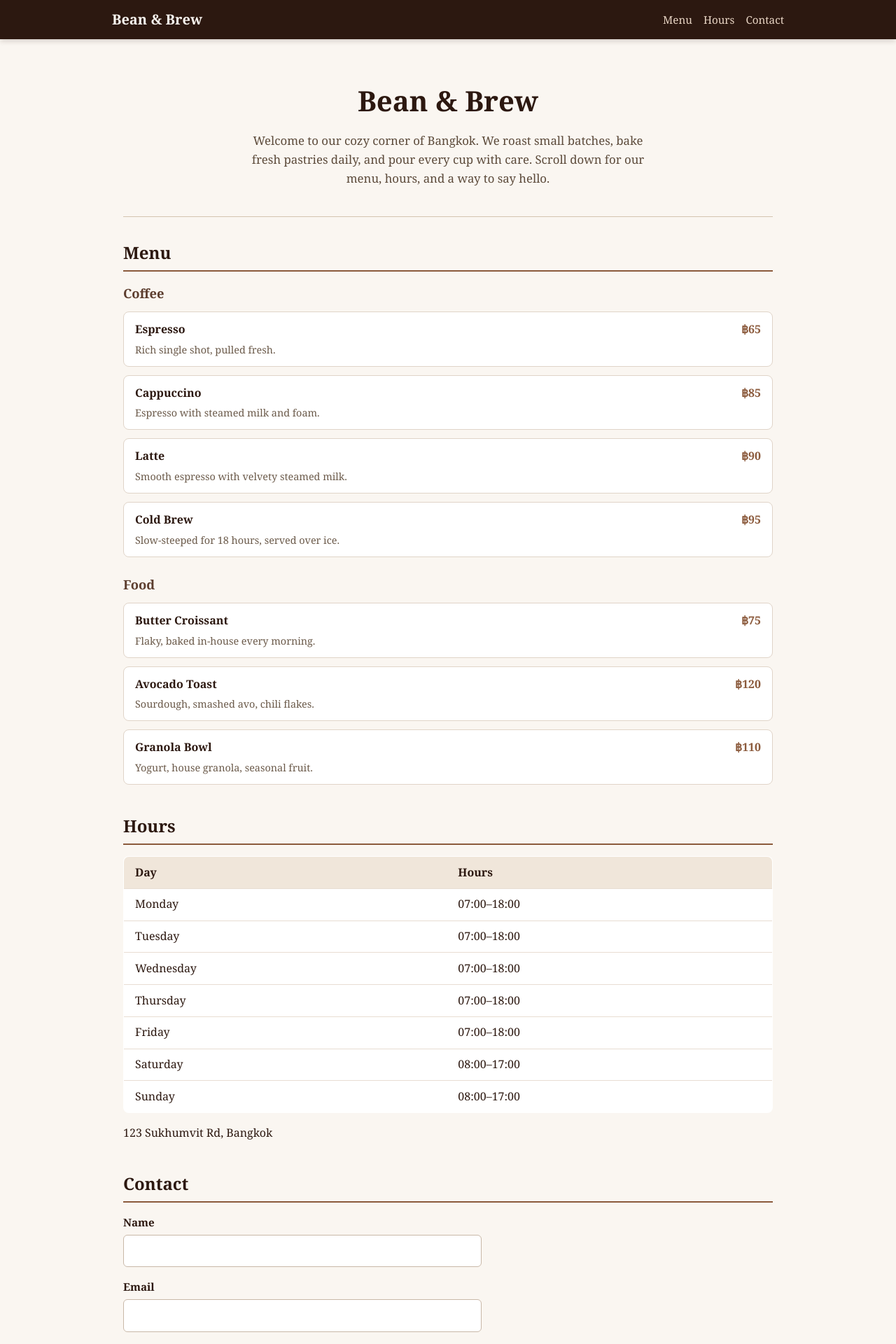
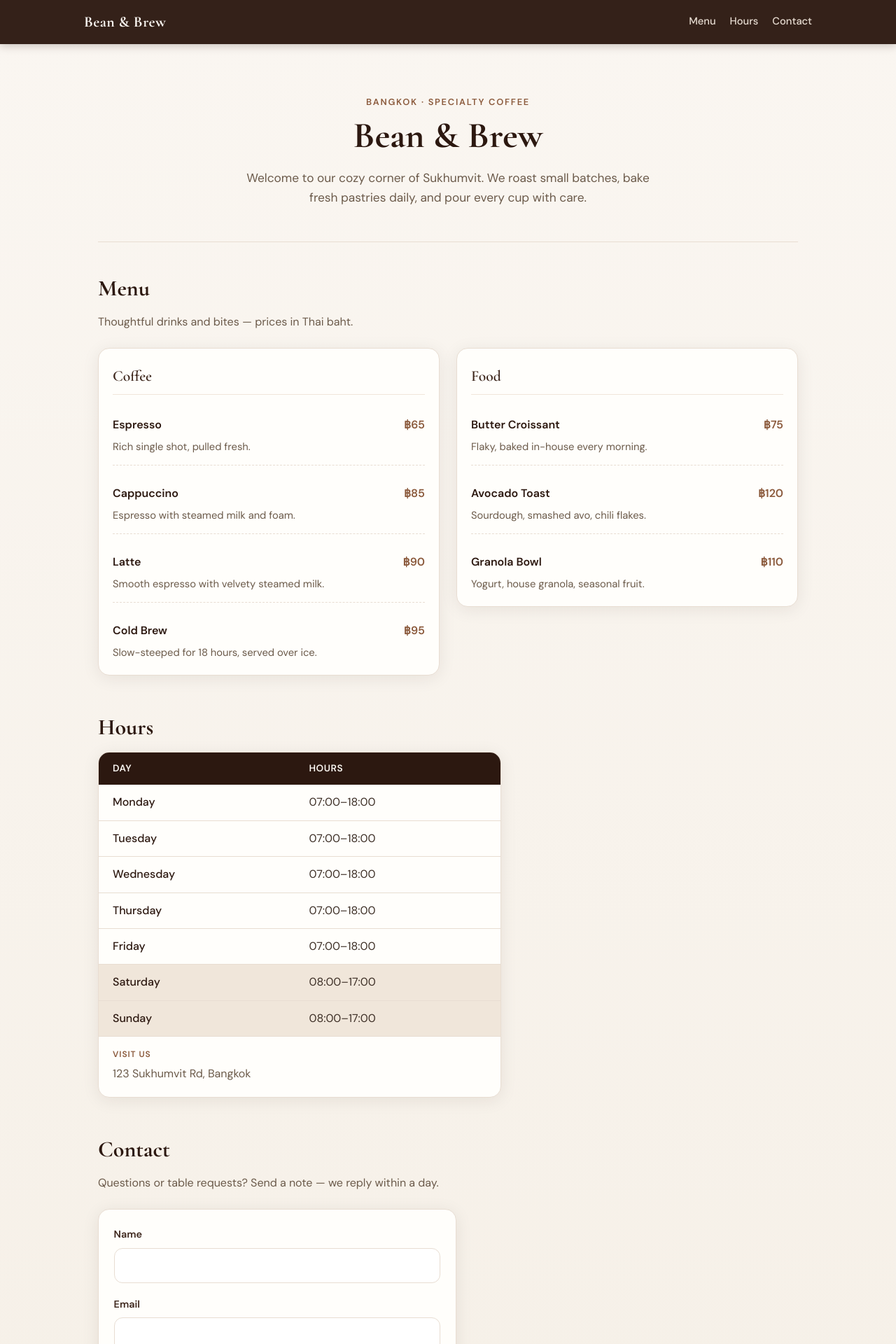
Before and after one commit to nopponcha/coffeeshop-demo, a Next.js app: page / in a window 1280 px wide. Shown: the top 1920 px of the page at 70% size. Built offline with nearby package versions, Linux system fonts and the light colour scheme.

Commit message:
feat: polish UI, fonts, and contact form hardening
Add Cormorant Garamond and DM Sans via next/font, warm coffee-shop
layout with card menu grid and styled hours/contact sections. Sanitize
and length-limit form input with shared validation helpers and CSP meta
compatible with static Next.js export.

```diff
--- a/src/app/globals.css
+++ b/src/app/globals.css
@@ -2,6 +2,27 @@
 *::before,
 *::after {
   box-sizing: border-box;
+}
+
+:root {
+  --color-espresso: #2c1810;
+  --color-espresso-soft: #3d261c;
+  --color-cream: #faf6f1;
+  --color-cream-deep: #f0e6da;
+  --color-latte: #e8ddd2;
+  --color-caramel: #8b5a3c;
+  --color-caramel-dark: #6d4530;
+  --color-accent: #c4a574;
+  --color-text: #3d2f26;
+  --color-text-muted: #6b5a4a;
+  --color-surface: #fffefb;
+  --color-error: #9b2c2c;
+  --color-error-bg: #fdecec;
+  --color-success: #2e6b3e;
+  --color-success-bg: #e8f5ec;
+  --shadow-soft: 0 4px 24px rgba(44, 24, 16, 0.08);
+  --radius-md: 12px;
+  --radius-lg: 16px;
 }
 
 html {
@@ -10,21 +31,34 @@ html {
 
 body {
   margin: 0;
-  font-family: Georgia, "Times New Roman", serif;
-  line-height: 1.6;
-  color: #2c1810;
-  background: #faf6f1;
+  font-family: var(--font-body), "DM Sans", system-ui, sans-serif;
+  line-height: 1.65;
+  color: var(--color-text);
+  background: linear-gradient(180deg, var(--color-cream) 0%, #f5efe6 100%);
+  min-height: 100vh;
+}
+
+.visually-hidden {
+  position: absolute;
+  width: 1px;
+  height: 1px;
+  padding: 0;
+  margin: -1px;
+  overflow: hidden;
+  clip: rect(0, 0, 0, 0);
+  white-space: nowrap;
+  border: 0;
 }
 
 a {
-  color: #5c3d2e;
+  color: var(--color-caramel);
 }
 
 a:focus-visible,
 button:focus-visible,
 input:focus-visible,
 textarea:focus-visible {
-  outline: 2px solid #8b5a3c;
+  outline: 2px solid var(--color-accent);
   outline-offset: 2px;
 }
 
@@ -32,14 +66,15 @@ textarea:focus-visible {
   position: sticky;
   top: 0;
   z-index: 10;
-  background: #2c1810;
-  color: #faf6f1;
-  padding: 0.75rem 1rem;
-  box-shadow: 0 2px 8px rgba(44, 24, 16, 0.2);
+  background: rgba(44, 24, 16, 0.96);
+  backdrop-filter: blur(8px);
+  color: var(--color-cream);
+  padding: 0.85rem 1.25rem;
+  box-shadow: 0 2px 12px rgba(44, 24, 16, 0.25);
 }
 
 .site-header__inner {
-  max-width: 960px;
+  max-width: 1040px;
   margin: 0 auto;
   display: flex;
   flex-wrap: wrap;
@@ -49,8 +84,10 @@ textarea:focus-visible {
 }
 
 .site-header__brand {
-  font-size: 1.25rem;
+  font-family: var(--font-heading), "Cormorant Garamond", Georgia, serif;
+  font-size: 1.35rem;
   font-weight: 700;
+  letter-spacing: 0.02em;
   margin: 0;
   color: inherit;
   text-decoration: none;
@@ -59,65 +96,111 @@ textarea:focus-visible {
 .site-nav {
   display: flex;
   flex-wrap: wrap;
-  gap: 1rem;
+  gap: 0.35rem 1.25rem;
 }
 
 .site-nav a {
-  color: #e8d5c4;
+  color: var(--color-latte);
   text-decoration: none;
-  font-size: 0.95rem;
+  font-size: 0.92rem;
+  font-weight: 500;
+  padding: 0.25rem 0;
+  border-bottom: 2px solid transparent;
 }
 
 .site-nav a:hover {
   color: #fff;
+  border-bottom-color: var(--color-accent);
 }
 
 main {
-  max-width: 960px;
+  max-width: 1040px;
   margin: 0 auto;
-  padding: 1.5rem 1rem 3rem;
+  padding: 2rem 1.25rem 3.5rem;
 }
 
 .hero {
   text-align: center;
-  padding: 2rem 0 2.5rem;
-  border-bottom: 1px solid #d4c4b0;
-  margin-bottom: 2rem;
+  padding: 2.5rem 0 3rem;
+  margin-bottom: 2.5rem;
+  border-bottom: 1px solid var(--color-latte);
+}
+
+.hero__eyebrow {
+  margin: 0 0 0.5rem;
+  font-size: 0.8rem;
+  font-weight: 600;
+  letter-spacing: 0.14em;
+  text-transform: uppercase;
+  color: var(--color-caramel);
 }
 
 .hero h1 {
-  font-size: clamp(1.75rem, 5vw, 2.5rem);
-  margin: 0 0 0.75rem;
-  color: #2c1810;
+  font-family: var(--font-heading), "Cormorant Garamond", Georgia, serif;
+  font-size: clamp(2.25rem, 7vw, 3.25rem);
+  font-weight: 700;
+  line-height: 1.15;
+  margin: 0 0 1rem;
+  color: var(--color-espresso);
 }
 
-.hero p {
+.hero__lead {
   margin: 0 auto;
-  max-width: 36rem;
-  font-size: 1.05rem;
-  color: #5c4a3a;
+  max-width: 38rem;
+  font-size: 1.08rem;
+  color: var(--color-text-muted);
 }
 
-section {
-  margin-bottom: 2.5rem;
-  scroll-margin-top: 4rem;
+.section {
+  margin-bottom: 3rem;
+  scroll-margin-top: 5rem;
 }
 
-section h2 {
-  font-size: 1.5rem;
-  margin: 0 0 1rem;
-  border-bottom: 2px solid #8b5a3c;
-  padding-bottom: 0.35rem;
+.section h2 {
+  font-family: var(--font-heading), "Cormorant Garamond", Georgia, serif;
+  font-size: clamp(1.65rem, 4vw, 2rem);
+  font-weight: 700;
+  margin: 0 0 0.5rem;
+  color: var(--color-espresso);
+}
+
+.section__intro {
+  margin: 0 0 1.5rem;
+  color: var(--color-text-muted);
+  max-width: 36rem;
+}
+
+.card {
+  background: var(--color-surface);
+  border: 1px solid var(--color-latte);
+  border-radius: var(--radius-lg);
+  box-shadow: var(--shadow-soft);
+}
+
+.menu-grid {
+  display: grid;
+  gap: 1.5rem;
+}
+
+@media (min-width: 720px) {
+  .menu-grid {
+    grid-template-columns: 1fr 1fr;
+    align-items: start;
+  }
 }
 
 .menu-category {
-  margin-bottom: 1.5rem;
+  padding: 1.35rem 1.25rem 1.25rem;
 }
 
 .menu-category h3 {
-  margin: 0 0 0.75rem;
-  font-size: 1.15rem;
-  color: #5c3d2e;
+  font-family: var(--font-heading), "Cormorant Garamond", Georgia, serif;
+  margin: 0 0 1rem;
+  font-size: 1.35rem;
+  font-weight: 600;
+  color: var(--color-espresso-soft);
+  padding-bottom: 0.5rem;
+  border-bottom: 1px solid var(--color-cream-deep);
 }
 
 .menu-list {
@@ -126,131 +209,215 @@ section h2 {
   padding: 0;
   display: flex;
   flex-direction: column;
+  gap: 0.85rem;
+}
+
+.menu-item {
+  padding: 0.85rem 0;
+  border-bottom: 1px dashed var(--color-latte);
+}
+
+.menu-item:last-child {
+  border-bottom: none;
+  padding-bottom: 0;
+}
+
+.menu-item__header {
+  display: flex;
+  justify-content: space-between;
+  align-items: baseline;
   gap: 0.75rem;
 }
 
-.menu-item {
-  display: flex;
-  flex-wrap: wrap;
-  justify-content: space-between;
-  gap: 0.25rem 1rem;
-  padding: 0.75rem 1rem;
-  background: #fff;
-  border-radius: 8px;
-  border: 1px solid #e0d4c8;
-}
-
 .menu-item__name {
-  font-weight: 700;
+  font-weight: 600;
+  color: var(--color-espresso);
 }
 
 .menu-item__desc {
-  flex: 1 1 100%;
-  margin: 0;
-  font-size: 0.9rem;
-  color: #6b5a4a;
+  margin: 0.35rem 0 0;
+  font-size: 0.92rem;
+  color: var(--color-text-muted);
 }
 
 .menu-item__price {
-  font-weight: 700;
-  color: #8b5a3c;
+  font-weight: 600;
+  color: var(--color-caramel);
   white-space: nowrap;
+  font-variant-numeric: tabular-nums;
+}
+
+.hours-card {
+  padding: 0;
+  overflow: hidden;
+  max-width: 36rem;
 }
 
 .hours-table {
   width: 100%;
   border-collapse: collapse;
-  background: #fff;
-  border-radius: 8px;
-  overflow: hidden;
-  border: 1px solid #e0d4c8;
 }
 
 .hours-table th,
 .hours-table td {
-  padding: 0.6rem 1rem;
+  padding: 0.75rem 1.25rem;
   text-align: left;
-  border-bottom: 1px solid #e8ddd2;
 }
 
-.hours-table tr:last-child td {
+.hours-table thead th {
+  background: var(--color-espresso);
+  color: var(--color-cream);
+  font-weight: 600;
+  font-size: 0.85rem;
+  letter-spacing: 0.04em;
+  text-transform: uppercase;
+}
+
+.hours-table tbody th {
+  font-weight: 500;
+  color: var(--color-espresso);
+}
+
+.hours-table tbody tr {
+  border-bottom: 1px solid var(--color-latte);
+}
+
+.hours-table tbody tr:last-child {
   border-bottom: none;
 }
 
-.hours-table th {
-  background: #f0e6da;
-  font-weight: 600;
+.hours-table__weekend {
+  background: var(--color-cream-deep);
 }
 
 .address {
-  margin-top: 1rem;
+  margin: 0;
+  padding: 1rem 1.25rem 1.25rem;
   font-style: normal;
+  border-top: 1px solid var(--color-latte);
+  color: var(--color-text-muted);
+  display: flex;
+  flex-direction: column;
+  gap: 0.25rem;
+}
+
+.address__label {
+  font-size: 0.75rem;
+  font-weight: 600;
+  letter-spacing: 0.08em;
+  text-transform: uppercase;
+  color: var(--color-caramel);
+}
+
+.contact-card {
+  max-width: 32rem;
+  padding: 1.5rem 1.35rem;
+  background: var(--color-surface);
+  border: 1px solid var(--color-latte);
+  border-radius: var(--radius-lg);
+  box-shadow: var(--shadow-soft);
 }
 
 .contact-form {
   display: flex;
   flex-direction: column;
-  gap: 1rem;
-  max-width: 32rem;
+  gap: 1.15rem;
 }
 
 .form-field label {
   display: block;
   font-weight: 600;
-  margin-bottom: 0.35rem;
-  font-size: 0.95rem;
+  margin-bottom: 0.4rem;
+  font-size: 0.9rem;
+  color: var(--color-espresso-soft);
 }
 
 .form-field input,
 .form-field textarea {
   width: 100%;
-  padding: 0.6rem 0.75rem;
+  max-width: 100%;
+  padding: 0.7rem 0.85rem;
   font: inherit;
-  border: 1px solid #c9b8a8;
-  border-radius: 6px;
+  border: 1px solid var(--color-latte);
+  border-radius: var(--radius-md);
   background: #fff;
+  color: var(--color-text);
+  transition: border-color 0.15s ease, box-shadow 0.15s ease;
+}
+
+.form-field input:hover,
+.form-field textarea:hover {
+  border-color: var(--color-accent);
+}
+
+.form-field input:focus,
+.form-field textarea:focus {
+  border-color: var(--color-caramel);
+  box-shadow: 0 0 0 3px rgba(139, 90, 60, 0.15);
+}
+
+.form-field--invalid input,
+.form-field--invalid textarea {
+  border-color: var(--color-error);
+  background: var(--color-error-bg);
 }
 
 .form-field textarea {
-  min-height: 120px;
+  min-height: 128px;
   resize: vertical;
 }
 
 .form-error {
-  margin: 0.25rem 0 0;
-  color: #a32c2c;
+  display: flex;
+  align-items: flex-start;
+  gap: 0.35rem;
+  margin: 0.4rem 0 0;
+  color: var(--color-error);
   font-size: 0.875rem;
+  font-weight: 500;
 }
 
 .form-success {
-  margin: 0;
-  padding: 0.75rem 1rem;
-  background: #e8f5e9;
-  border: 1px solid #81c784;
-  border-radius: 6px;
-  color: #2e7d32;
+  margin: 0.25rem 0 0;
+  padding: 0.85rem 1rem;
+  background: var(--color-success-bg);
+  border: 1px solid #9fd4ad;
+  border-radius: var(--radius-md);
+  color: var(--color-success);
+  font-weight: 500;
 }
 
+.button-primary,
 button[type="submit"] {
   align-self: flex-start;
-  padding: 0.65rem 1.25rem;
+  padding: 0.7rem 1.5rem;
   font: inherit;
   font-weight: 600;
-  background: #8b5a3c;
+  font-size: 0.95rem;
+  background: var(--color-caramel);
   color: #fff;
   border: none;
-  border-radius: 6px;
+  border-radius: var(--radius-md);
   cursor: pointer;
+  box-shadow: 0 2px 8px rgba(109, 69, 48, 0.25);
+  transition: background 0.15s ease, transform 0.1s ease;
 }
 
+.button-primary:hover,
 button[type="submit"]:hover {
-  background: #6d4530;
+  background: var(--color-caramel-dark);
+}
+
+.button-primary:active,
+button[type="submit"]:active {
+  transform: translateY(1px);
 }
 
 .site-footer {
   text-align: center;
-  padding: 1.5rem 1rem;
+  padding: 1.75rem 1.25rem;
   font-size: 0.875rem;
-  color: #6b5a4a;
-  border-top: 1px solid #d4c4b0;
+  color: var(--color-text-muted);
+  border-top: 1px solid var(--color-latte);
+  background: rgba(255, 254, 251, 0.6);
 }
--- a/src/app/page.tsx
+++ b/src/app/page.tsx
@@ -9,37 +9,48 @@ export default function Home() {
       <SiteHeader />
       <main id="top">
         <header className="hero">
+          <p className="hero__eyebrow">Bangkok · Specialty Coffee</p>
           <h1>Bean &amp; Brew</h1>
-          <p>
-            Welcome to our cozy corner of Bangkok. We roast small batches, bake
-            fresh pastries daily, and pour every cup with care. Scroll down for
-            our menu, hours, and a way to say hello.
+          <p className="hero__lead">
+            Welcome to our cozy corner of Sukhumvit. We roast small batches, bake
+            fresh pastries daily, and pour every cup with care.
           </p>
         </header>
 
-        <section id="menu" aria-labelledby="menu-heading">
+        <section id="menu" className="section" aria-labelledby="menu-heading">
           <h2 id="menu-heading">Menu</h2>
+          <p className="section__intro">
+            Thoughtful drinks and bites — prices in Thai baht.
+          </p>
+          <div className="menu-grid">
             {menuCategories.map((category) => (
-            <div className="menu-category" key={category.id}>
+              <article className="menu-category card" key={category.id}>
                 <h3>{category.title}</h3>
                 <ul className="menu-list">
                   {category.items.map((item) => (
                     <li className="menu-item" key={item.name}>
+                      <div className="menu-item__header">
                         <span className="menu-item__name">{item.name}</span>
                         <span className="menu-item__price">
                           {formatPrice(item.priceBaht)}
                         </span>
+                      </div>
                       <p className="menu-item__desc">{item.description}</p>
                     </li>
                   ))}
                 </ul>
+              </article>
+            ))}
           </div>
-          ))}
         </section>
 
-        <section id="hours" aria-labelledby="hours-heading">
+        <section id="hours" className="section" aria-labelledby="hours-heading">
           <h2 id="hours-heading">Hours</h2>
+          <div className="hours-card card">
             <table className="hours-table">
+              <caption className="visually-hidden">
+                Opening hours for Bean and Brew
+              </caption>
               <thead>
                 <tr>
                   <th scope="col">Day</th>
@@ -48,18 +59,32 @@ export default function Home() {
               </thead>
               <tbody>
                 {weeklyHours.map((row) => (
-                <tr key={row.day}>
-                  <td>{row.day}</td>
+                  <tr
+                    key={row.day}
+                    className={
+                      row.day === "Saturday" || row.day === "Sunday"
+                        ? "hours-table__weekend"
+                        : undefined
+                    }
+                  >
+                    <th scope="row">{row.day}</th>
                     <td>{formatHoursRange(row.open, row.close)}</td>
                   </tr>
                 ))}
               </tbody>
             </table>
-          <address className="address">{SHOP_ADDRESS}</address>
+            <address className="address">
+              <span className="address__label">Visit us</span>
+              <span className="address__text">{SHOP_ADDRESS}</span>
+            </address>
+          </div>
         </section>
 
-        <section id="contact" aria-labelledby="contact-heading">
+        <section id="contact" className="section" aria-labelledby="contact-heading">
           <h2 id="contact-heading">Contact</h2>
+          <p className="section__intro">
+            Questions or table requests? Send a note — we reply within a day.
+          </p>
           <ContactForm />
         </section>
       </main>
--- a/src/components/ContactForm.tsx
+++ b/src/components/ContactForm.tsx
@@ -1,46 +1,35 @@
 "use client";
 
+import {
+  CONTACT_LIMITS,
+  sanitizeContactFields,
+  validateContactFields,
+  type ContactFieldErrors,
+} from "@/lib/contactValidation";
 import { FormEvent, useState } from "react";
-
-const EMAIL_PATTERN = /^[^\s@]+@[^\s@]+\.[^\s@]+$/;
-
-type FieldErrors = {
-  name?: string;
-  email?: string;
-  message?: string;
-};
 
 export function ContactForm() {
   const [name, setName] = useState("");
   const [email, setEmail] = useState("");
   const [message, setMessage] = useState("");
-  const [errors, setErrors] = useState<FieldErrors>({});
+  const [errors, setErrors] = useState<ContactFieldErrors>({});
   const [success, setSuccess] = useState(false);
-
-  function validate(): FieldErrors {
-    const next: FieldErrors = {};
-    if (!name.trim()) {
-      next.name = "Please enter your name.";
-    }
-    if (!email.trim()) {
-      next.email = "Please enter your email.";
-    } else if (!EMAIL_PATTERN.test(email.trim())) {
-      next.email = "Please enter a valid email address.";
-    }
-    if (!message.trim()) {
-      next.message = "Please enter a message.";
-    }
-    return next;
-  }
 
   function handleSubmit(event: FormEvent<HTMLFormElement>) {
     event.preventDefault();
     setSuccess(false);
-    const nextErrors = validate();
+
+    const sanitized = sanitizeContactFields({ name, email, message });
+    setName(sanitized.name);
+    setEmail(sanitized.email);
+    setMessage(sanitized.message);
+
+    const nextErrors = validateContactFields(sanitized);
     setErrors(nextErrors);
     if (Object.keys(nextErrors).length > 0) {
       return;
     }
+
     setSuccess(true);
     setName("");
     setEmail("");
@@ -49,14 +38,16 @@ export function ContactForm() {
   }
 
   return (
+    <div className="contact-card">
       <form className="contact-form" onSubmit={handleSubmit} noValidate>
-      <div className="form-field">
+        <div className={`form-field${errors.name ? " form-field--invalid" : ""}`}>
           <label htmlFor="contact-name">Name</label>
           <input
             id="contact-name"
             name="name"
             type="text"
             autoComplete="name"
+            maxLength={CONTACT_LIMITS.nameMax}
             value={name}
             onChange={(e) => setName(e.target.value)}
             aria-invalid={Boolean(errors.name)}
@@ -69,13 +60,15 @@ export function ContactForm() {
           ) : null}
         </div>
 
-      <div className="form-field">
+        <div className={`form-field${errors.email ? " form-field--invalid" : ""}`}>
           <label htmlFor="contact-email">Email</label>
           <input
             id="contact-email"
             name="email"
             type="email"
             autoComplete="email"
+            maxLength={CONTACT_LIMITS.emailMax}
+            inputMode="email"
             value={email}
             onChange={(e) => setEmail(e.target.value)}
             aria-invalid={Boolean(errors.email)}
@@ -88,15 +81,18 @@ export function ContactForm() {
           ) : null}
         </div>
 
-      <div className="form-field">
+        <div className={`form-field${errors.message ? " form-field--invalid" : ""}`}>
           <label htmlFor="contact-message">Message</label>
           <textarea
             id="contact-message"
             name="message"
+            maxLength={CONTACT_LIMITS.messageMax}
             value={message}
             onChange={(e) => setMessage(e.target.value)}
             aria-invalid={Boolean(errors.message)}
-          aria-describedby={errors.message ? "contact-message-error" : undefined}
+            aria-describedby={
+              errors.message ? "contact-message-error" : undefined
+            }
           />
           {errors.message ? (
             <p className="form-error" id="contact-message-error" role="alert">
@@ -105,7 +101,9 @@ export function ContactForm() {
           ) : null}
         </div>
 
-      <button type="submit">Send</button>
+        <button type="submit" className="button-primary">
+          Send
+        </button>
 
         {success ? (
           <p className="form-success" role="status">
@@ -113,5 +111,6 @@ export function ContactForm() {
           </p>
         ) : null}
       </form>
+    </div>
   );
 }
--- /dev/null
+++ b/src/lib/contactValidation.ts
@@ -0,0 +1,80 @@
+/** Limits and validation for untrusted contact form input (client-side demo). */
+
+export const CONTACT_LIMITS = {
+  nameMax: 100,
+  emailMax: 254,
+  messageMax: 2000,
+} as const;
+
+const EMAIL_PATTERN = /^[^\s@]+@[^\s@]+\.[^\s@]+$/;
+
+/** Strip control chars except common whitespace; never interpret as HTML. */
+export function normalizeContactText(value: string, allowNewlines = false): string {
+  let out = "";
+  for (const char of value) {
+    const code = char.charCodeAt(0);
+    if (code === 9 || code === 10 || code === 13) {
+      if (allowNewlines && (code === 10 || code === 13)) {
+        out += "\n";
+      }
+      continue;
+    }
+    if (code < 32 || code === 127) {
+      continue;
+    }
+    out += char;
+  }
+  return out.trim();
+}
+
+export type ContactFields = {
+  name: string;
+  email: string;
+  message: string;
+};
+
+export type ContactFieldErrors = {
+  name?: string;
+  email?: string;
+  message?: string;
+};
+
+export function sanitizeContactFields(raw: ContactFields): ContactFields {
+  return {
+    name: normalizeContactText(raw.name).slice(0, CONTACT_LIMITS.nameMax),
+    email: normalizeContactText(raw.email).slice(0, CONTACT_LIMITS.emailMax),
+    message: normalizeContactText(raw.message, true).slice(
+      0,
+      CONTACT_LIMITS.messageMax,
+    ),
+  };
+}
+
+export function validateContactFields(fields: ContactFields): ContactFieldErrors {
+  const name = fields.name.trim();
+  const email = fields.email.trim();
+  const message = fields.message.trim();
+  const errors: ContactFieldErrors = {};
+
+  if (!name) {
+    errors.name = "Please enter your name.";
+  } else if (name.length > CONTACT_LIMITS.nameMax) {
+    errors.name = `Name must be ${CONTACT_LIMITS.nameMax} characters or fewer.`;
+  }
+
+  if (!email) {
+    errors.email = "Please enter your email.";
+  } else if (email.length > CONTACT_LIMITS.emailMax) {
+    errors.email = `Email must be ${CONTACT_LIMITS.emailMax} characters or fewer.`;
+  } else if (!EMAIL_PATTERN.test(email)) {
+    errors.email = "Please enter a valid email address.";
+  }
+
+  if (!message) {
+    errors.message = "Please enter a message.";
+  } else if (message.length > CONTACT_LIMITS.messageMax) {
+    errors.message = `Message must be ${CONTACT_LIMITS.messageMax} characters or fewer.`;
+  }
+
+  return errors;
+}
```
Also changed, not shown: src/app/layout.tsx (+22 -1 lines), 3 other files (tests, documents, lock files or other folders). Lines whose indentation alone changed are shown as unchanged.
